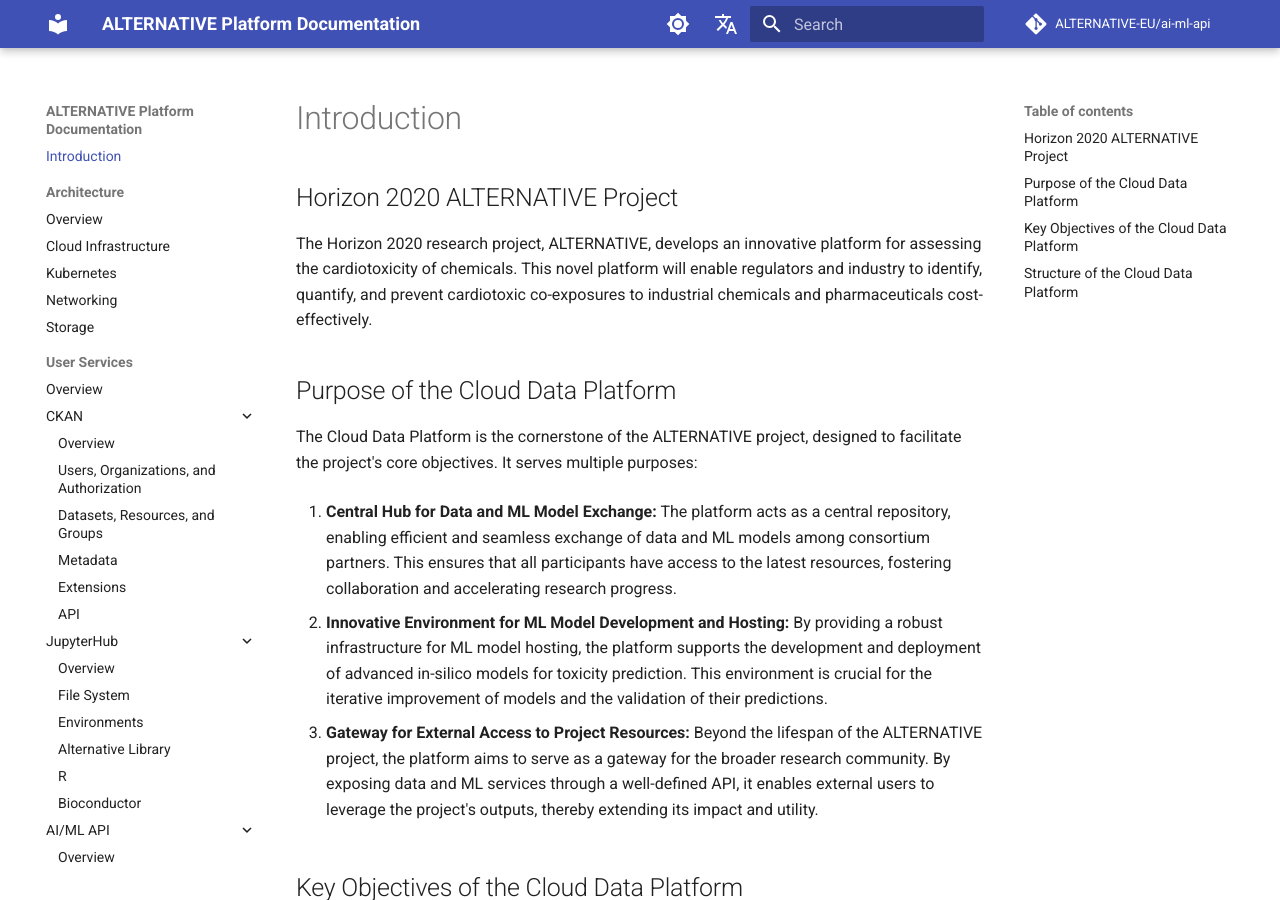
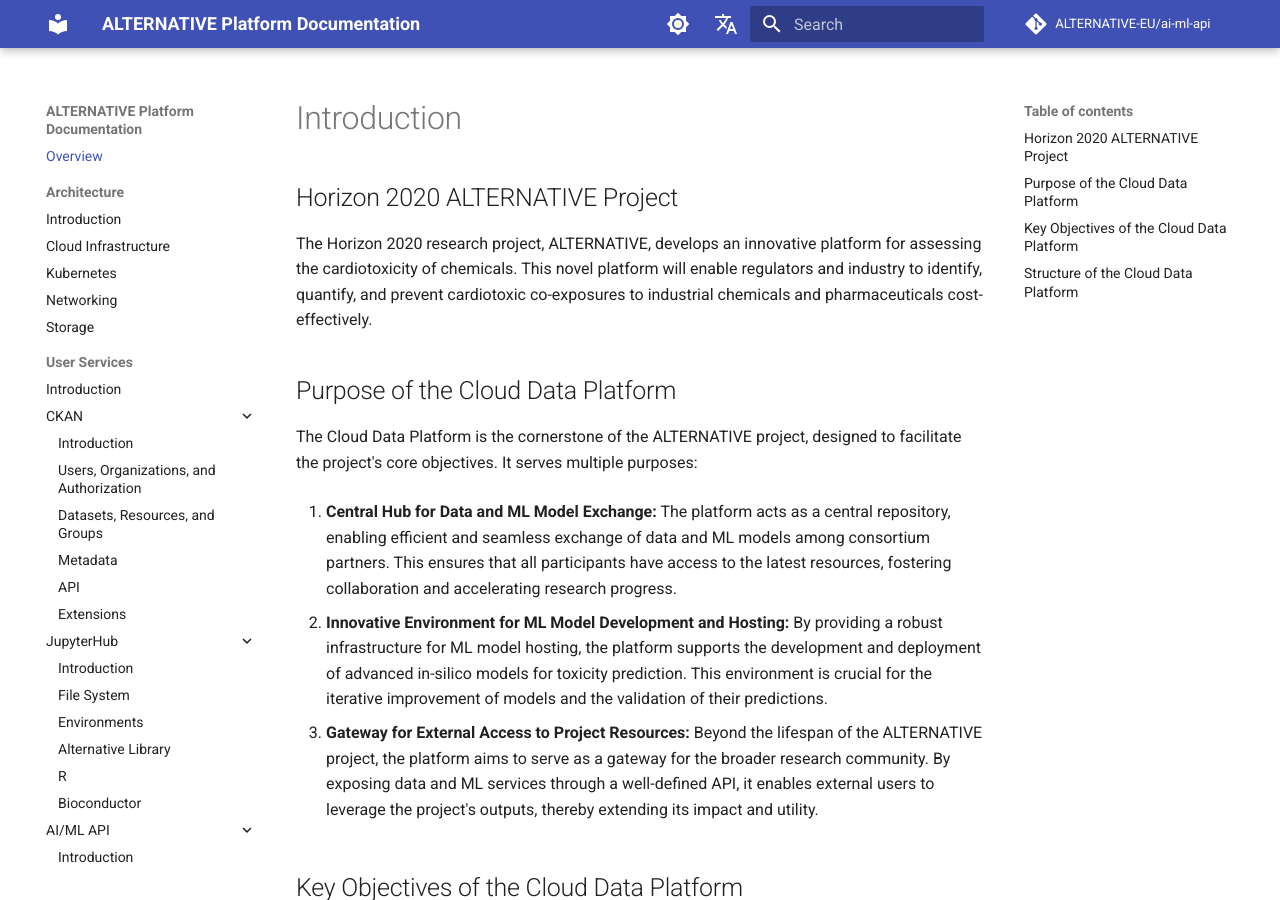
Before and after one commit to ALTERNATIVE-EU/alternative.github.io, an MkDocs documentation site: the page built from docs/docs/index.md, in a window 1280 px wide and 900 px high. Built offline with MkDocs 1.6.1 and Material for MkDocs 9.7.7, drawn with Linux system fonts in a browser that asks for light colours; comment, search, counter and statistics services are not loaded; some of the changed lines change nothing that is shown.

Commit message:
Rename Overview to Intorduction

```diff
--- a/docs/mkdocs.yml
+++ b/docs/mkdocs.yml
@@ -57,31 +57,31 @@
       permalink: true
 
 nav:
-  - Introduction: index.md
+  - Overview: index.md
   - Architecture:
-      - Overview: architecture/overview.md
+      - Introduction: architecture/overview.md
       - Cloud Infrastructure: architecture/cloud-infrastructure.md
       - Kubernetes: architecture/kubernetes.md
       - Networking: architecture/networking.md
       - Storage: architecture/storage.md
   - User Services:
-      - Overview: user-services/overview.md
+      - Introduction: user-services/overview.md
       - CKAN:
-          - Overview: user-services/ckan/overview.md
+          - Introduction: user-services/ckan/overview.md
           - Users, Organizations, and Authorization: user-services/ckan/users.md
           - Datasets, Resources, and Groups: user-services/ckan/datasets.md
           - Metadata: user-services/ckan/metadata.md
+          - API: user-services/ckan/api.md
           - Extensions: user-services/ckan/extensions.md
-          - API: user-services/ckan/api.md
       - JupyterHub:
-          - Overview: user-services/jupyterhub/overview.md
+          - Introduction: user-services/jupyterhub/overview.md
           - File System: user-services/jupyterhub/filesystem.md
           - Environments: user-services/jupyterhub/environments.md
           - Alternative Library: user-services/jupyterhub/library.md
           - R: user-services/jupyterhub/r.md
           - Bioconductor: user-services/jupyterhub/bioconductor.md
       - AI/ML API:
-          - Overview: user-services/ai-ml-api/index.md
+          - Introduction: user-services/ai-ml-api/index.md
           - System Architecture: user-services/ai-ml-api/system-architecture.md
           - Data Flow: user-services/ai-ml-api/data-flow.md
           - Security:
@@ -97,14 +97,14 @@
           - Scalability: user-services/ai-ml-api/scalability.md
           - Testing: user-services/ai-ml-api/testing.md
   - Administrative Services:
-      - Overview: admin-services/overview.md
+      - Introduction: admin-services/overview.md
       - Keycloak: admin-services/keycloak.md
       - External DNS: admin-services/external-dns.md
       - Cert Manager: admin-services/cert-manager.md
       - Ingress Controller: admin-services/ingress-controller.md
       - Istio: admin-services/istio.md
   - Platform Features:
-      - Overview: features/overview.md
+      - Introduction: features/overview.md
       - Data Sharing: features/data-sharing.md
       - Development Environment: features/development-environment.md
       - Multi-user and Collaboration: features/multi-user-and-collaboration.md
```
